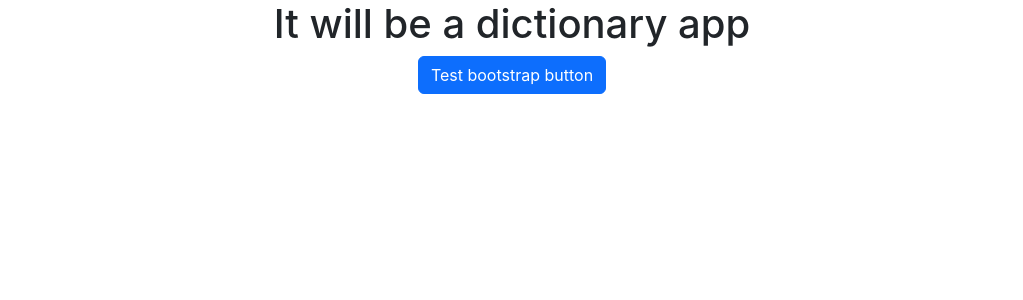
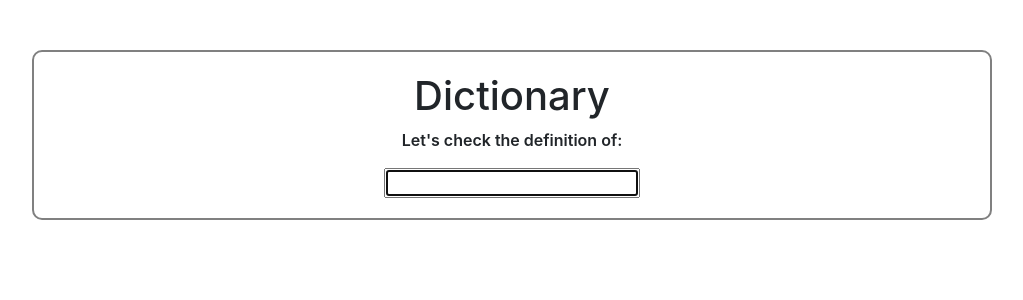
Before and after one commit to kajakrolikowska/dictionary, a React (Create React App) app: page / in a window 1280 px wide. Shown: the top 300 px of the page, without its empty margins (128-1151 px from the left). Built offline with nearby package versions, Linux system fonts and the light colour scheme; the HTML template or start-up script is replaced by a standard one.

Commit message:
Added basic search engine.

```diff
--- a/package.json
+++ b/package.json
@@ -8,6 +8,7 @@
     "@testing-library/user-event": "^13.5.0",
     "bootstrap": "^5.2.3",
     "react": "^18.2.0",
+    "react-bootstrap": "^2.7.0",
     "react-dom": "^18.2.0",
     "react-scripts": "5.0.1",
     "web-vitals": "^2.1.4"
--- a/src/App.css
+++ b/src/App.css
@@ -2,3 +2,13 @@
   text-align: center;
   font-weight: 600;
 }
+
+.AppContainer {
+  display: block;
+  margin-top: 50px;
+  padding: 20px;
+  max-width: 960px;
+  background-color: #fff;
+  border: 2px solid grey;
+  border-radius: 10px;
+}
--- a/src/App.js
+++ b/src/App.js
@@ -1,10 +1,14 @@
 import "./App.css";
+import { Container } from "react-bootstrap";
+import Dictionary from "./Dictionary";
+import React from "react";
 
 function App() {
   return (
     <div className="App">
-      <h1>It will be a dictionary app</h1>
-      <button className="btn btn-primary">Test bootstrap button</button>
+      <Container className="AppContainer">
+        <Dictionary />
+      </Container>
     </div>
   );
 }
--- /dev/null
+++ b/src/Dictionary.css
@@ -0,0 +1,2 @@
+.SearchForm {
+}
--- /dev/null
+++ b/src/Dictionary.js
@@ -0,0 +1,25 @@
+import React, { useState } from "react";
+
+import "./Dictionary.css";
+
+export default function Dictionary() {
+  let [keyword, setKeyword] = useState("");
+
+  function handleKeyword(event) {
+    setKeyword(event.target.value);
+  }
+
+  function search(event) {
+    event.preventDefault();
+    alert(`searching for ${keyword}`);
+  }
+  return (
+    <div className="SearchForm">
+      <h1>Dictionary</h1>
+      <p>Let's check the definition of:</p>
+      <form onSubmit={search}>
+        <input type="search" autoFocus="true" onChange={handleKeyword} />
+      </form>
+    </div>
+  );
+}
```
Also changed, not shown: 1 other file (tests, documents, lock files or other folders).
